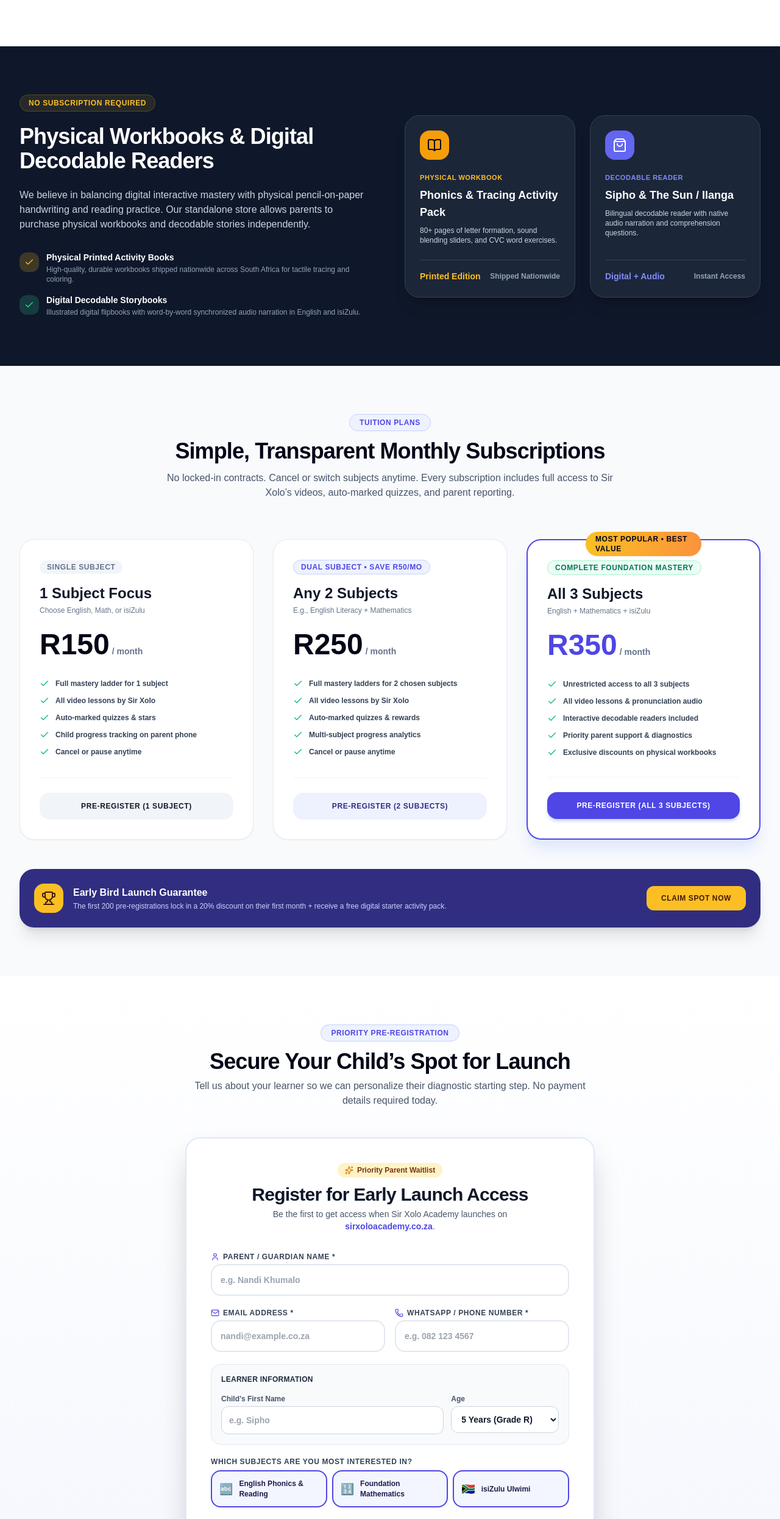
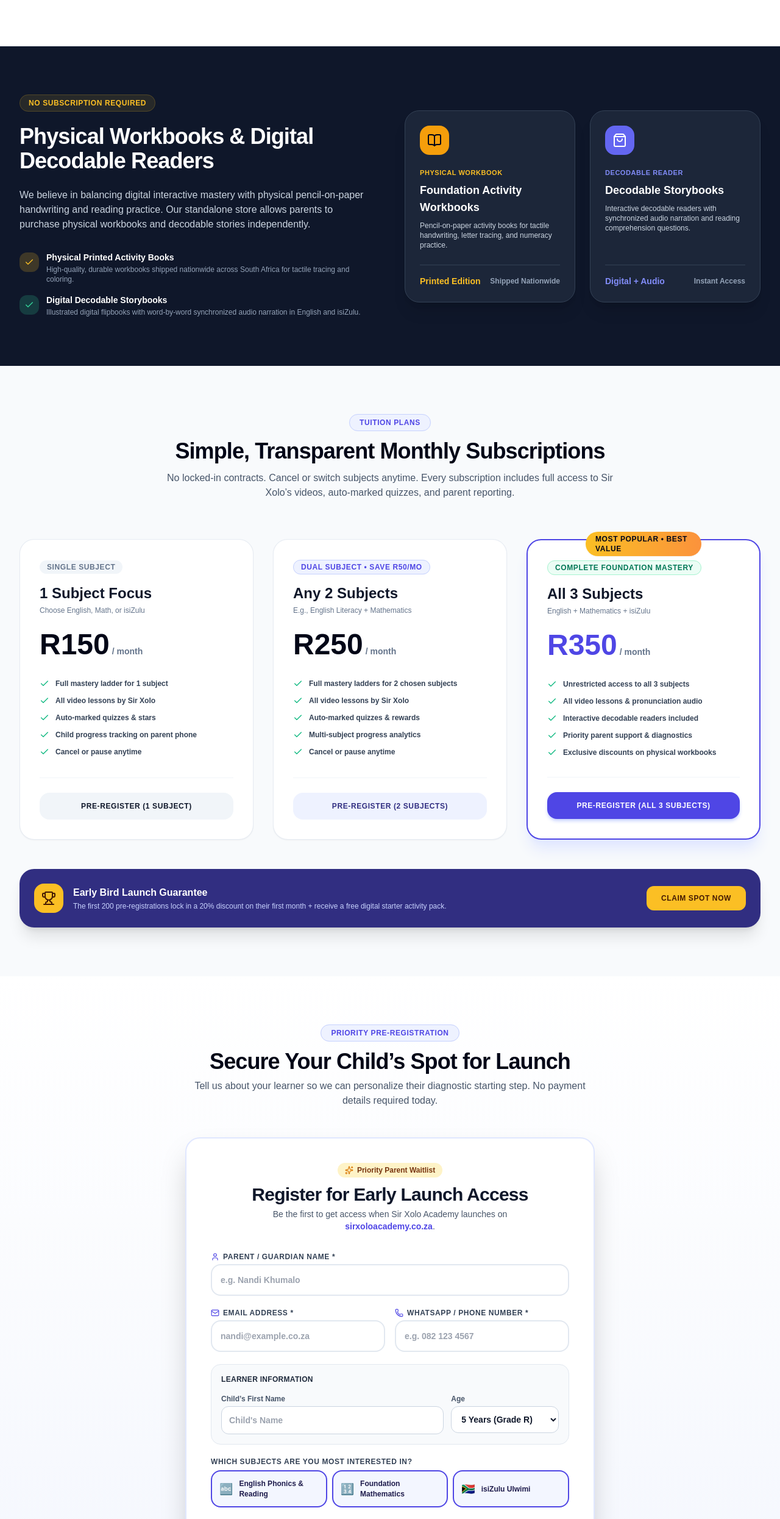
Before and after one commit to agnobays/sirxoloacademy, a Next.js app: page / in a window 1280 px wide. Shown: the part 2544-5035 px from the top of the page at 61% size. Built offline with nearby package versions, Linux system fonts and the light colour scheme.

Commit message:
Remove fictitious product names and replace with generic foundation categories

```diff
--- a/src/app/page.tsx
+++ b/src/app/page.tsx
@@ -426,9 +426,9 @@ export default function Home() {
                       <BookOpen className="w-6 h-6" />
                     </div>
                     <span className="text-[11px] font-bold text-amber-400 uppercase tracking-wider">Physical Workbook</span>
-                    <h4 className="text-lg font-black text-white mt-1">Phonics & Tracing Activity Pack</h4>
+                    <h4 className="text-lg font-black text-white mt-1">Foundation Activity Workbooks</h4>
                     <p className="text-xs text-slate-300 mt-2">
-                      80+ pages of letter formation, sound blending sliders, and CVC word exercises.
+                      Pencil-on-paper activity books for tactile handwriting, letter tracing, and numeracy practice.
                     </p>
                   </div>
                   <div className="mt-6 pt-4 border-t border-slate-700 flex items-center justify-between">
@@ -443,9 +443,9 @@ export default function Home() {
                       <ShoppingBag className="w-6 h-6" />
                     </div>
                     <span className="text-[11px] font-bold text-indigo-400 uppercase tracking-wider">Decodable Reader</span>
-                    <h4 className="text-lg font-black text-white mt-1">Sipho & The Sun / Ilanga</h4>
+                    <h4 className="text-lg font-black text-white mt-1">Decodable Storybooks</h4>
                     <p className="text-xs text-slate-300 mt-2">
-                      Bilingual decodable reader with native audio narration and comprehension questions.
+                      Interactive decodable readers with synchronized audio narration and reading comprehension questions.
                     </p>
                   </div>
                   <div className="mt-6 pt-4 border-t border-slate-700 flex items-center justify-between">
--- a/src/components/ParentRegistrationForm.tsx
+++ b/src/components/ParentRegistrationForm.tsx
@@ -207,7 +207,7 @@ export default function ParentRegistrationForm() {
               </label>
               <input
                 type="text"
-                placeholder="e.g. Sipho"
+                placeholder="Child's Name"
                 value={childName}
                 onChange={(e) => setChildName(e.target.value)}
                 className="w-full p-2.5 sm:p-3 rounded-xl border border-slate-300 bg-white text-slate-900 font-semibold text-sm focus:border-indigo-600 focus:outline-hidden"
```
Also changed, not shown: index.html (+6 -6 lines).
